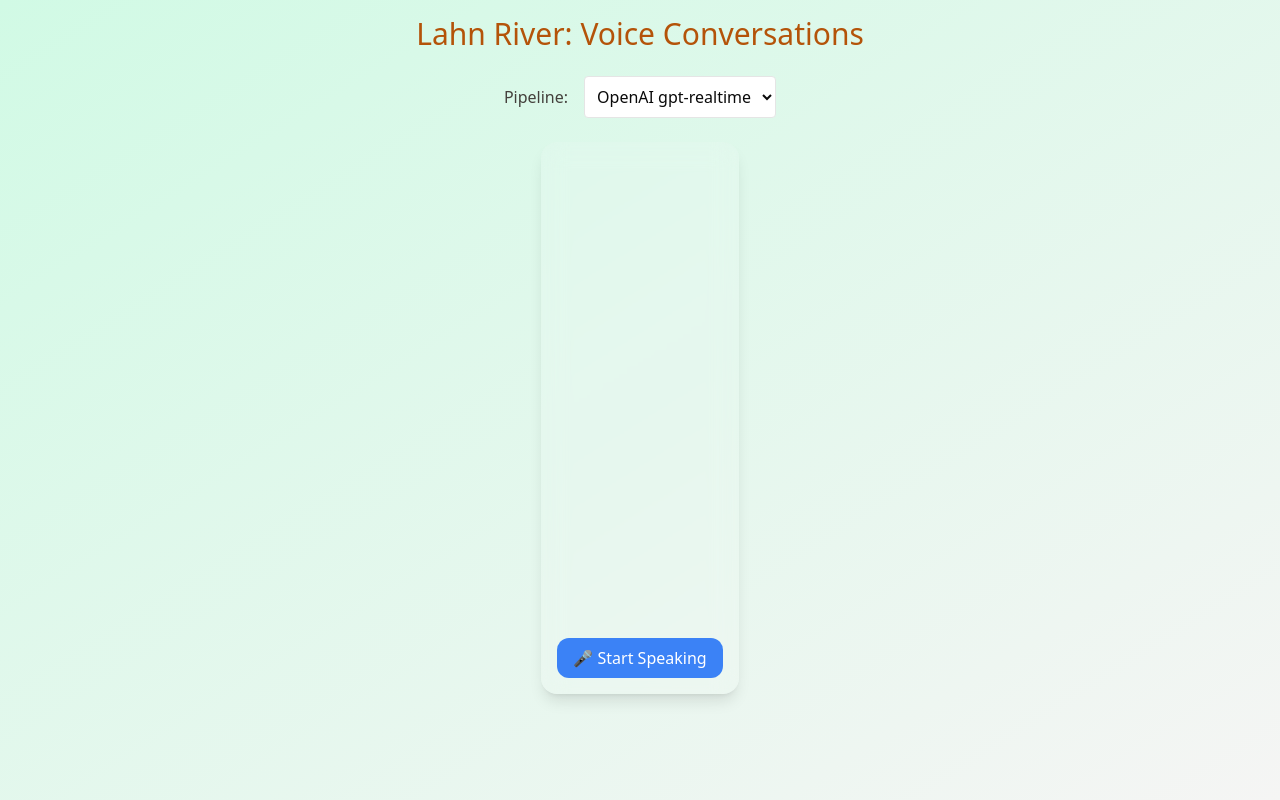
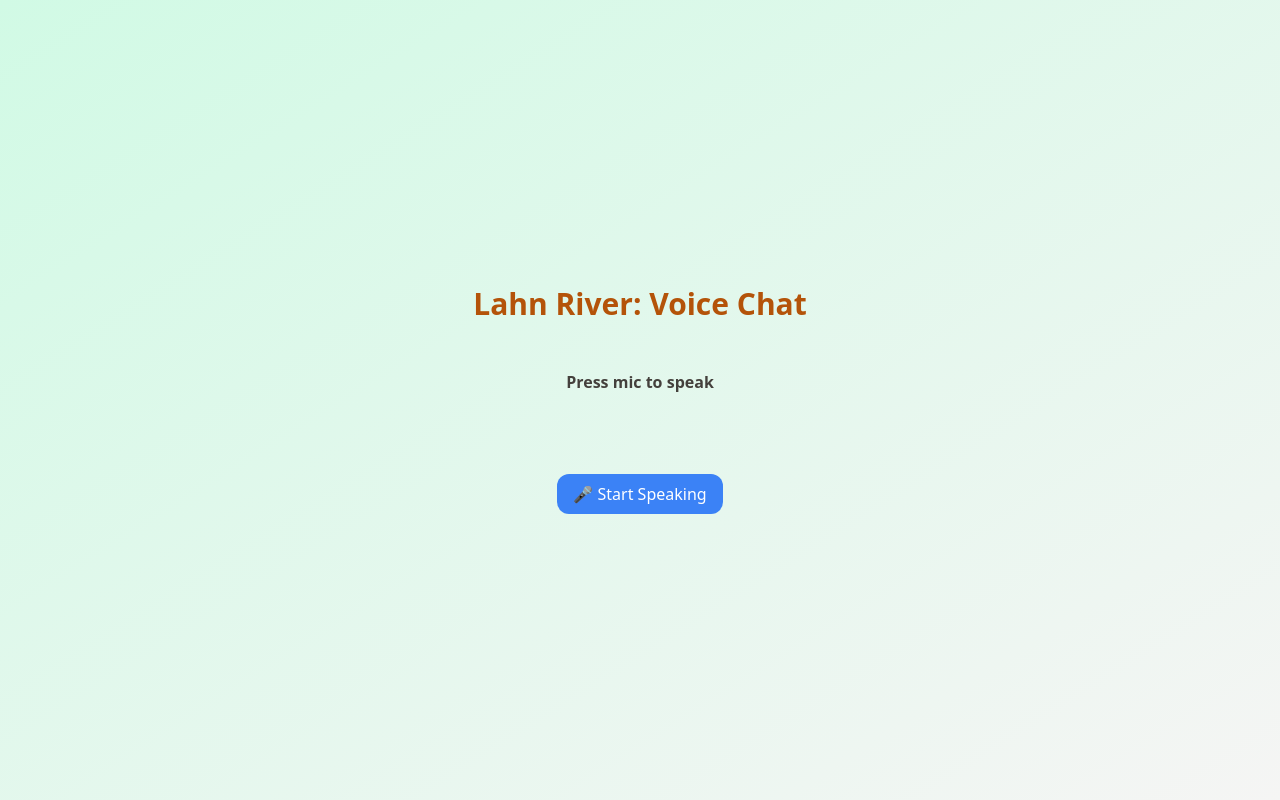
Before and after one commit to dnllvrvz/Lahn-Avatar, a React (Vite) app in the folder frontend/: page /voice-chat in a window 1280 px wide. Built offline with nearby package versions, Linux system fonts and the light colour scheme; a web font is replaced by a local one.

Commit message:
Adding sensor data integration into Voice chat

```diff
--- a/frontend/src/VoiceChat.jsx
+++ b/frontend/src/VoiceChat.jsx
@@ -1,18 +1,18 @@
-import { useState, useRef } from "react";
-import { motion } from "framer-motion";
-import { Card } from "@/components/ui/card";
+import { useState, useRef, useEffect } from "react";
+import { motion, AnimatePresence } from "framer-motion";
 import { Button } from "@/components/ui/button";
-// import { Select } from "@/components/ui/select"; // assuming you have this, otherwise use <select>
-import { Input } from "@/components/ui/input";
 
-export default function VoiceChat() {
+export default function VoiceChatSimple() {
   const [isRecording, setIsRecording] = useState(false);
-  const [pipeline, setPipeline] = useState("OpenAI gpt-realtime");
-  const [messages, setMessages] = useState([]);
-  const [isThinking, setIsThinking] = useState(false);
+  const [userSpeaking, setUserSpeaking] = useState(false);
+  const [avatarPlaying, setAvatarPlaying] = useState(false);
+  const [avatarAudioUrl, setAvatarAudioUrl] = useState(null);
+
   const mediaRecorderRef = useRef(null);
   const audioChunksRef = useRef([]);
+  const avatarAudioRef = useRef(null);
 
+  // Start recording user speech
   const startRecording = async () => {
     const stream = await navigator.mediaDevices.getUserMedia({ audio: true });
     mediaRecorderRef.current = new MediaRecorder(stream);
@@ -22,22 +22,11 @@ export default function VoiceChat() {
       if (e.data.size > 0) audioChunksRef.current.push(e.data);
     };
 
+    mediaRecorderRef.current.onstart = () => setUserSpeaking(true);
+
     mediaRecorderRef.current.onstop = async () => {
+      setUserSpeaking(false);
       const blob = new Blob(audioChunksRef.current, { type: "audio/webm" });
-      const formData = new FormData();
-      formData.append("audio", blob, "recording.webm");
-      formData.append("pipeline", pipeline);
-
-      setIsThinking(true);
-
-      try {
-        // const resp = await fetch("/api/voice-chat", {
-        //   method: "POST",
-        //   body: formData,
-        // });
-        // const { reply } = await resp.json();
-        // setMessages((prev) => [...prev, { sender: "avatar", text: reply }]);
-
 
       const resp = await fetch("/api/voice-chat", {
           method: "POST",
@@ -45,24 +34,17 @@ export default function VoiceChat() {
         });
 
       // Get audio back as Blob
-        const audioBlob = await resp.blob();
-        const audioUrl = URL.createObjectURL(audioBlob);
+      const avatarBlob = await resp.blob();
+      // Simulate sending to backend and receiving avatar audio
+      // const avatarBlob = new Blob([blob], { type: "audio/webm" }); // replace with API call
+      const url = URL.createObjectURL(avatarBlob);
+      setAvatarAudioUrl(url);
+      setAvatarPlaying(true);
 
-        // Play immediately
-        const audio = new Audio(audioUrl);
+      const audio = new Audio(url);
+      avatarAudioRef.current = audio;
       audio.play();
-
-        // (optional) Add a "message" marker so the chat shows the avatar spoke
-        setMessages((prev) => [
-          ...prev,
-          { sender: "avatar", text: "[🎵 audio reply]" },
-        ]);
-
-      } catch (err) {
-        console.error(err);
-      } finally {
-        setIsThinking(false);
-      }
+      audio.onended = () => setAvatarPlaying(false);
     };
 
     mediaRecorderRef.current.start();
@@ -74,57 +56,65 @@ export default function VoiceChat() {
     setIsRecording(false);
   };
 
+  const toggleAvatarPlayback = () => {
+    if (!avatarAudioRef.current) return;
+    if (avatarPlaying) {
+      avatarAudioRef.current.pause();
+      setAvatarPlaying(false);
+    } else {
+      avatarAudioRef.current.play();
+      setAvatarPlaying(true);
+    }
+  };
+
   return (
-    <div className="min-h-screen bg-gradient-to-br from-emerald-100 to-stone-100 p-4 flex flex-col items-center">
-      <motion.h1
-        className="text-3xl font-poetic text-amber-700 mb-6"
-        initial={{ opacity: 0 }}
-        animate={{ opacity: 1 }}
-        transition={{ duration: 1 }}
-      >
-        Lahn River: Voice Conversations
-      </motion.h1>
+    <div className="min-h-screen bg-gradient-to-br from-emerald-100 to-stone-100 flex flex-col items-center justify-center p-4">
+      <h1 className="text-3xl font-bold text-amber-700 mb-8">
+        Lahn River: Voice Chat
+      </h1>
 
-      <div className="flex items-center space-x-4 mb-6">
-        <label className="font-poetic text-stone-700">Pipeline:</label>
-        <select
-          value={pipeline}
-          onChange={(e) => setPipeline(e.target.value)}
-          className="border rounded p-2 bg-white font-poetic"
-        >
-          <option value="OpenAI gpt-realtime">OpenAI gpt-realtime</option>
-          <option value="OpenAI gpt4o">OpenAI gpt4o</option>
-          <option value="Cartesia">Cartesia</option>
-        </select>
+      {/* User speaking ripples */}
+      <div className="mb-12">
+        <AnimatePresence>
+          {userSpeaking && (
+            <motion.div
+              className="w-32 h-32 rounded-full bg-lime-300"
+              initial={{ scale: 1 }}
+              animate={{ scale: [1, 1.4, 1] }}
+              exit={{ scale: 1 }}
+              transition={{ repeat: Infinity, duration: 1 }}
+            />
+          )}
+        </AnimatePresence>
+        <div className="text-center mt-4 font-semibold text-stone-700">
+          {userSpeaking ? "You are speaking…" : "Press mic to speak"}
+        </div>
       </div>
 
-
-      <Card className="w-full max-w-3xl p-6 bg-white/90 shadow-lg flex flex-col space-y-4">
-        <div className="flex-1 h-[60vh] overflow-y-auto">
-          {messages.map((msg, i) => (
-            <div
-              key={i}
-              className={`mb-3 flex ${
-                msg.sender === "avatar" ? "justify-start" : "justify-end"
-              }`}
-            >
-              <div
-                className={`px-4 py-2 rounded-xl shadow text-base md:text-lg whitespace-pre-wrap ${
-                  msg.sender === "avatar"
-                    ? "bg-lime-100 text-stone-900"
-                    : "bg-white text-stone-800"
-                }`}
-              >
-                {msg.text}
+      {/* Avatar response ripples */}
+      <div className="mb-8 relative">
+        <AnimatePresence>
+          {avatarPlaying && (
+            <motion.div
+              className="w-48 h-48 rounded-full bg-cyan-300 mx-auto"
+              initial={{ scale: 1 }}
+              animate={{ scale: [1, 1.5, 1] }}
+              exit={{ scale: 1 }}
+              transition={{ repeat: Infinity, duration: 1 }}
+            />
+          )}
+        </AnimatePresence>
+        {avatarAudioUrl && (
+          <div className="flex justify-center mt-4">
+            <Button onClick={toggleAvatarPlayback}>
+              {avatarPlaying ? "⏸ Pause Avatar" : "▶ Resume Avatar"}
+            </Button>
           </div>
-            </div>
-          ))}
-          {isThinking && (
-            <div className="text-lime-700 italic">the river contemplates…</div>
         )}
       </div>
 
-        <div className="flex justify-center space-x-4">
+      {/* Recording button */}
+      <div>
         {!isRecording ? (
           <Button
             onClick={startRecording}
@@ -141,7 +131,6 @@ export default function VoiceChat() {
           </Button>
         )}
       </div>
-      </Card>
     </div>
   );
 }
--- /dev/null
+++ b/frontend/src/VoiceChat2.jsx
@@ -0,0 +1,147 @@
+import { useState, useRef } from "react";
+import { motion } from "framer-motion";
+import { Card } from "@/components/ui/card";
+import { Button } from "@/components/ui/button";
+// import { Select } from "@/components/ui/select"; // assuming you have this, otherwise use <select>
+import { Input } from "@/components/ui/input";
+
+export default function VoiceChat() {
+  const [isRecording, setIsRecording] = useState(false);
+  const [pipeline, setPipeline] = useState("OpenAI gpt-realtime");
+  const [messages, setMessages] = useState([]);
+  const [isThinking, setIsThinking] = useState(false);
+  const mediaRecorderRef = useRef(null);
+  const audioChunksRef = useRef([]);
+
+  const startRecording = async () => {
+    const stream = await navigator.mediaDevices.getUserMedia({ audio: true });
+    mediaRecorderRef.current = new MediaRecorder(stream);
+    audioChunksRef.current = [];
+
+    mediaRecorderRef.current.ondataavailable = (e) => {
+      if (e.data.size > 0) audioChunksRef.current.push(e.data);
+    };
+
+    mediaRecorderRef.current.onstop = async () => {
+      const blob = new Blob(audioChunksRef.current, { type: "audio/webm" });
+      const formData = new FormData();
+      formData.append("audio", blob, "recording.webm");
+      formData.append("pipeline", pipeline);
+
+      setIsThinking(true);
+
+      try {
+        // const resp = await fetch("/api/voice-chat", {
+        //   method: "POST",
+        //   body: formData,
+        // });
+        // const { reply } = await resp.json();
+        // setMessages((prev) => [...prev, { sender: "avatar", text: reply }]);
+
+
+        const resp = await fetch("/api/voice-chat", {
+          method: "POST",
+          body: formData,
+        });
+
+        // Get audio back as Blob
+        const audioBlob = await resp.blob();
+        const audioUrl = URL.createObjectURL(audioBlob);
+
+        // Play immediately
+        const audio = new Audio(audioUrl);
+        audio.play();
+
+        // (optional) Add a "message" marker so the chat shows the avatar spoke
+        setMessages((prev) => [
+          ...prev,
+          { sender: "avatar", text: "[🎵 audio reply]" },
+        ]);
+
+      } catch (err) {
+        console.error(err);
+      } finally {
+        setIsThinking(false);
+      }
+    };
+
+    mediaRecorderRef.current.start();
+    setIsRecording(true);
+  };
+
+  const stopRecording = () => {
+    mediaRecorderRef.current.stop();
+    setIsRecording(false);
+  };
+
+  return (
+    <div className="min-h-screen bg-gradient-to-br from-emerald-100 to-stone-100 p-4 flex flex-col items-center">
+      <motion.h1
+        className="text-3xl font-poetic text-amber-700 mb-6"
+        initial={{ opacity: 0 }}
+        animate={{ opacity: 1 }}
+        transition={{ duration: 1 }}
+      >
+        Lahn River: Voice Conversations
+      </motion.h1>
+
+      <div className="flex items-center space-x-4 mb-6">
+        <label className="font-poetic text-stone-700">Pipeline:</label>
+        <select
+          value={pipeline}
+          onChange={(e) => setPipeline(e.target.value)}
+          className="border rounded p-2 bg-white font-poetic"
+        >
+          <option value="OpenAI gpt-realtime">OpenAI gpt-realtime</option>
+          <option value="OpenAI gpt4o">OpenAI gpt4o</option>
+          <option value="Cartesia">Cartesia</option>
+        </select>
+      </div>
+
+
+      <Card className="w-full max-w-3xl p-6 bg-white/90 shadow-lg flex flex-col space-y-4">
+        <div className="flex-1 h-[60vh] overflow-y-auto">
+          {messages.map((msg, i) => (
+            <div
+              key={i}
+              className={`mb-3 flex ${
+                msg.sender === "avatar" ? "justify-start" : "justify-end"
+              }`}
+            >
+              <div
+                className={`px-4 py-2 rounded-xl shadow text-base md:text-lg whitespace-pre-wrap ${
+                  msg.sender === "avatar"
+                    ? "bg-lime-100 text-stone-900"
+                    : "bg-white text-stone-800"
+                }`}
+              >
+                {msg.text}
+              </div>
+            </div>
+          ))}
+          {isThinking && (
+            <div className="text-lime-700 italic">the river contemplates…</div>
+          )}
+        </div>
+
+        <div className="flex justify-center space-x-4">
+          {!isRecording ? (
+            <Button
+              onClick={startRecording}
+              className="bg-amber-600 text-white rounded-full px-6 py-2"
+            >
+              🎤 Start Speaking
+            </Button>
+          ) : (
+            <Button
+              onClick={stopRecording}
+              className="bg-red-600 text-white rounded-full px-6 py-2"
+            >
+              ⏹ Stop
+            </Button>
+          )}
+        </div>
+      </Card>
+    </div>
+  );
+}
```
Also changed, not shown: 1 other file (tests, documents, lock files or other folders). Lines whose indentation alone changed are shown as unchanged.
